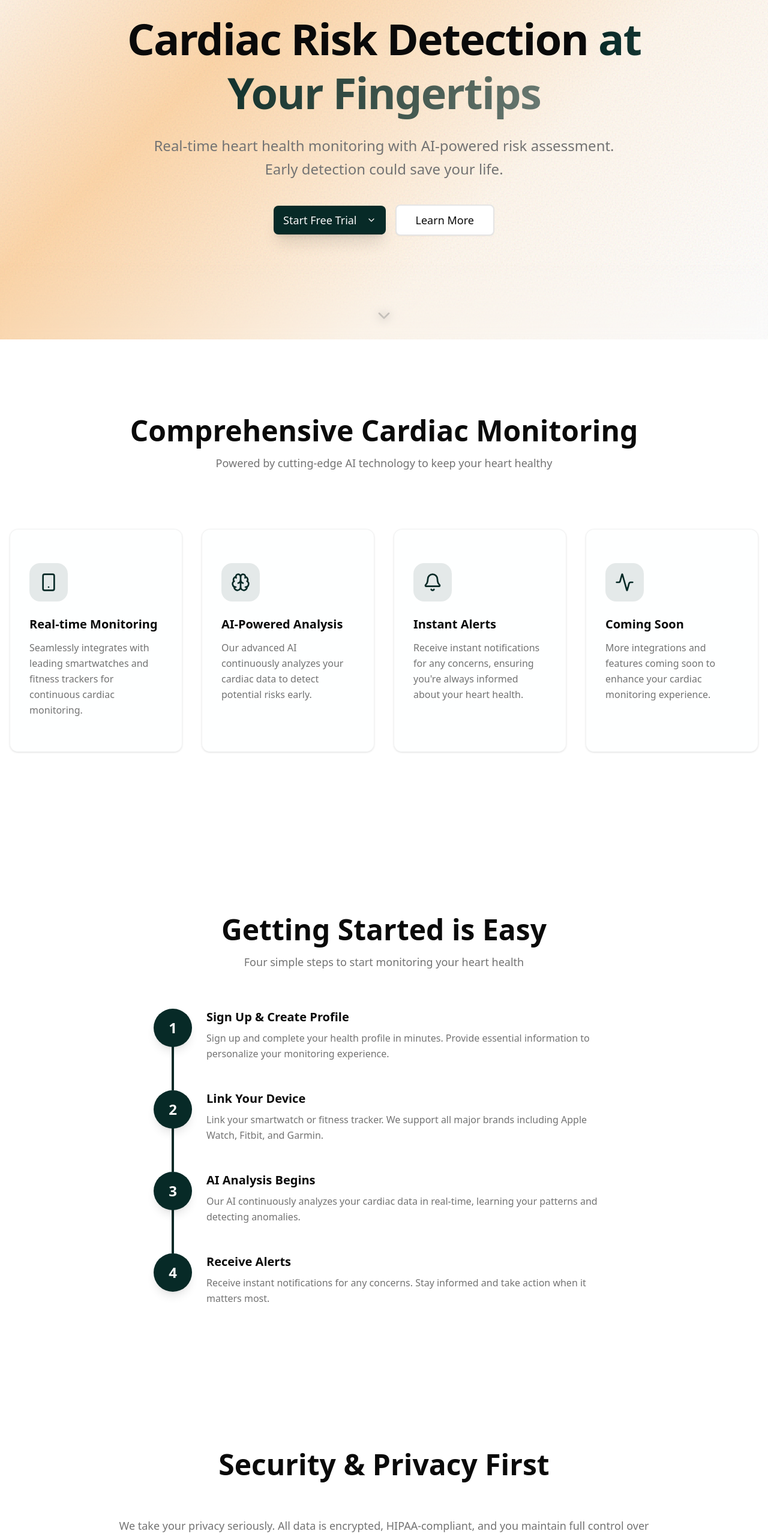
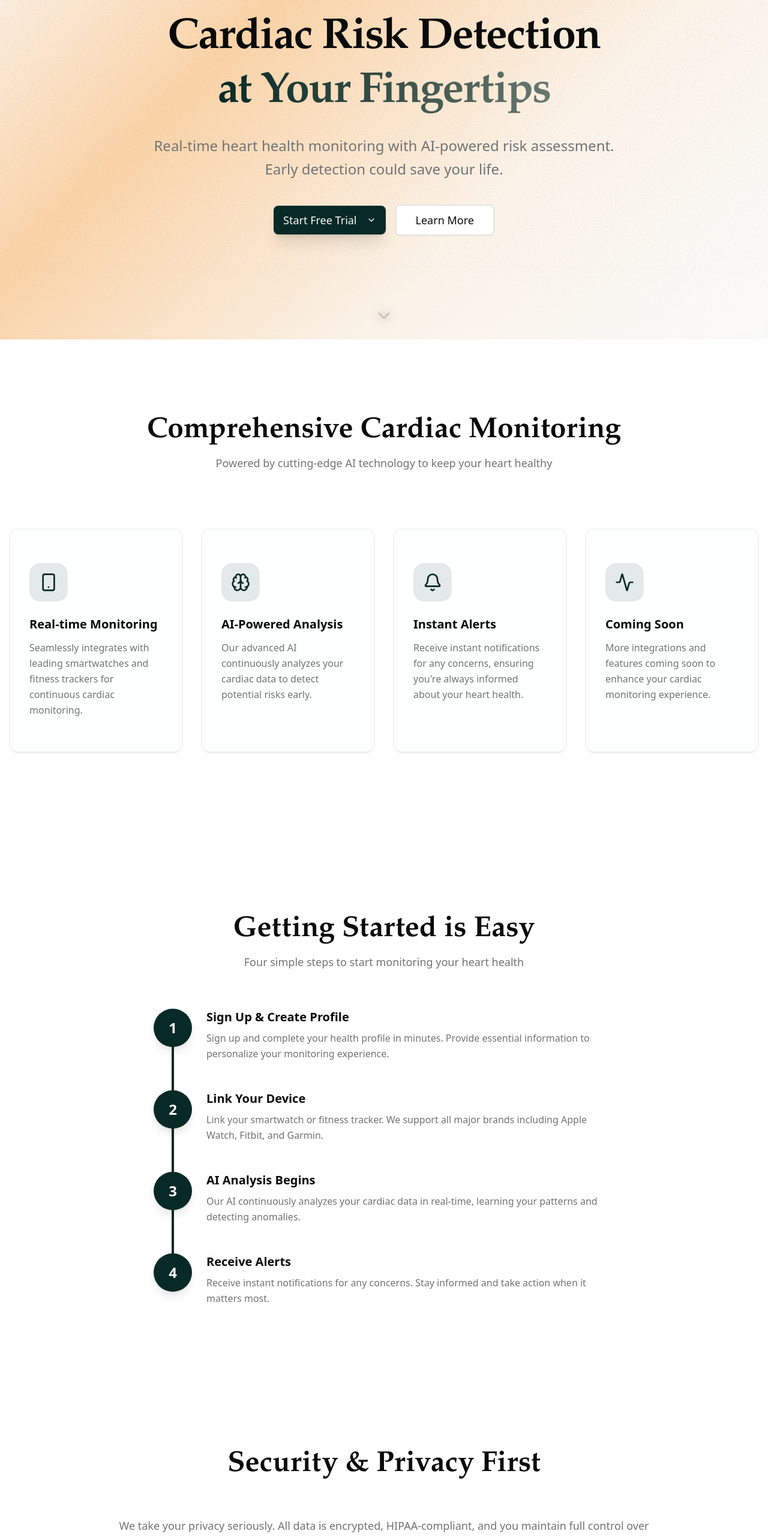
Before and after one commit to abbysallord/Cardionerve, a Next.js app: page / in a window 1280 px wide. Shown: the part 234-2797 px from the top of the page at 60% size. Built offline with nearby package versions, Linux system fonts and the light colour scheme.

Commit message:
updated font

```diff
--- a/components/CardioNerveWebsite.tsx
+++ b/components/CardioNerveWebsite.tsx
@@ -365,8 +365,8 @@ const CardioNerveWebsite: React.FC = () => {
           >
 
 
-            <h1 className="mb-6 text-5xl font-bold leading-tight tracking-tight md:text-6xl lg:text-7xl">
-              Cardiac Risk Detection{" "}
+            <h1 style={{ fontFamily: "Garamond, serif" }} className="mb-6 text-5xl font-bold leading-tight tracking-tight md:text-6xl lg:text-7xl">
+              Cardiac Risk Detection{" "}<br />
               <span className="bg-gradient-to-r from-primary to-primary/60 bg-clip-text text-transparent">
                 at Your Fingertips
               </span>
@@ -426,7 +426,7 @@ const CardioNerveWebsite: React.FC = () => {
             transition={{ duration: 0.6 }}
             className="mb-24 text-center"
           >
-            <h2 className="mb-4 text-4xl font-bold md:text-5xl">
+            <h2 style={{ fontFamily: "Garamond, serif" }} className="mb-4 text-4xl font-bold md:text-5xl">
               Comprehensive Cardiac Monitoring
             </h2>
             <p className="mx-auto max-w-2xl text-lg text-muted-foreground">
@@ -495,7 +495,7 @@ const CardioNerveWebsite: React.FC = () => {
             transition={{ duration: 0.6 }}
             className="mb-16 text-center"
           >
-            <h2 className="mb-4 text-4xl font-bold md:text-5xl">
+            <h2 style={{ fontFamily: "Garamond, serif" }} className="mb-4 text-4xl font-bold md:text-5xl">
               Getting Started is Easy
             </h2>
             <p className="mx-auto max-w-2xl text-lg text-muted-foreground">
@@ -544,7 +544,7 @@ const CardioNerveWebsite: React.FC = () => {
             className="mx-auto max-w-4xl text-center"
           >
 
-            <h2 className="mb-16 text-4xl font-bold md:text-5xl">
+            <h2 style={{ fontFamily: "Garamond, serif" }} className="mb-16 text-4xl font-bold md:text-5xl">
               Security & Privacy First
             </h2>
 
@@ -616,7 +616,7 @@ const CardioNerveWebsite: React.FC = () => {
             transition={{ duration: 0.6 }}
             className="mx-auto max-w-4xl text-center"
           >
-            <h2 className="mb-6 text-4xl font-bold md:text-5xl">
+            <h2 style={{ fontFamily: "Garamond, serif" }} className="mb-6 text-4xl font-bold md:text-5xl">
               Join Thousands of Users Who Trust CardioNerve
             </h2>
             <p className="mb-10 text-lg text-muted-foreground md:text-xl">
@@ -643,7 +643,7 @@ const CardioNerveWebsite: React.FC = () => {
             transition={{ duration: 0.6 }}
             className="mb-16 text-center"
           >
-            <h2 className="mb-4 text-4xl font-bold md:text-5xl">
+            <h2 style={{ fontFamily: "Garamond, serif" }} className="mb-4 text-4xl font-bold md:text-5xl">
               Frequently Asked Questions
             </h2>
             <p className="mx-auto max-w-2xl text-lg text-muted-foreground">
@@ -736,7 +736,7 @@ const CardioNerveWebsite: React.FC = () => {
             transition={{ duration: 0.6 }}
             className="mb-16 text-center"
           >
-            <h2 className="mb-4 text-4xl font-bold md:text-5xl">
+            <h2 style={{ fontFamily: "Garamond, serif" }} className="mb-4 text-4xl font-bold md:text-5xl">
               Get in Touch
             </h2>
             <p className="mx-auto max-w-2xl text-lg text-muted-foreground">
```
